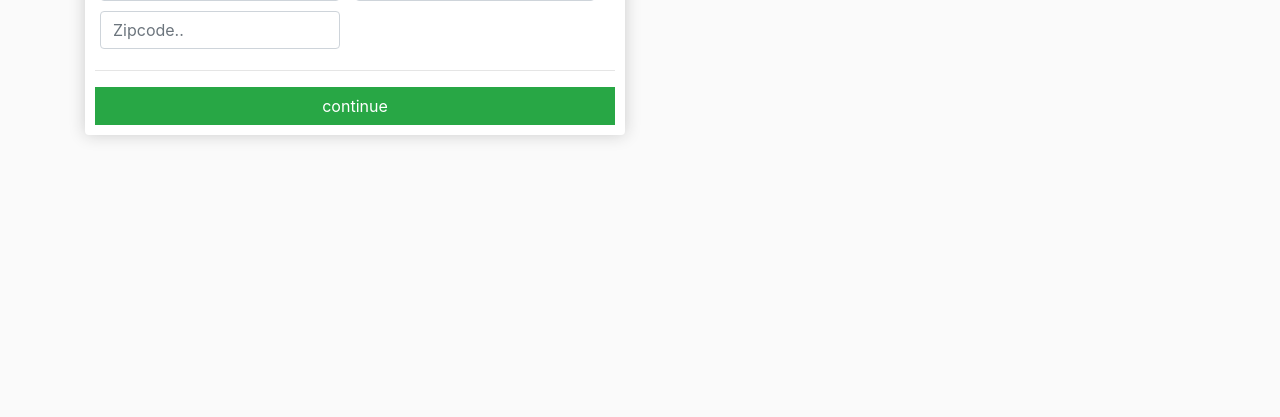
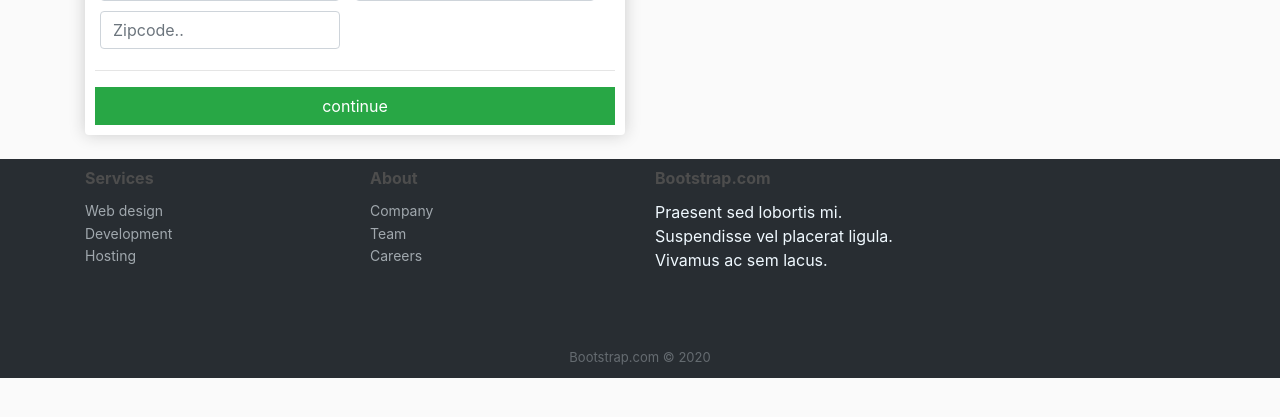
Before and after one commit to Kim-R2O/Ecommerce-Store, a Django app: template store/templates/store/checkout.html in a window 1280 px wide. Shown: the part 329-746 px from the top of the page. Run offline with Django 3.2, Linux system fonts and the light colour scheme; the template is opened without the code that fills it, so the values that code supplies are empty; parts of the project's set-up code (start-up, migrations or seed data) failed here and were passed over; some libraries are stand-ins or nearby versions.

Commit message:
<footer> added

```diff
--- a/static/css/main.css
+++ b/static/css/main.css
@@ -97,3 +97,45 @@ h1,h2,h3,h4,h5,h6{
 .hidden{
 	display: none!important;
 }
+
+.footer-dark {
+    padding: 10px;
+    color: #f0f9ff;
+    background-color: #282d32
+}
+
+.footer-dark h3 {
+    margin-top: 0;
+    margin-bottom: 12px;
+    font-weight: bold;
+    font-size: 16px
+}
+
+.footer-dark ul {
+    padding: 0;
+    list-style: none;
+    line-height: 1.6;
+    font-size: 14px;
+    margin-bottom: 0
+}
+
+.footer-dark ul a {
+    color: inherit;
+    text-decoration: none;
+    opacity: 0.6
+}
+
+.footer-dark ul a:hover {
+    opacity: 0.8
+}
+
+.footer-dark .item.text {
+    margin-bottom: 36px
+}
+.footer-dark .copyright {
+    text-align: center;
+    padding-top: 24px;
+    opacity: 0.3;
+    font-size: 13px;
+    margin-bottom: 0
+}
--- a/store/templates/store/checkout.html
+++ b/store/templates/store/checkout.html
@@ -45,7 +45,7 @@
             <br>
             <div class="box-element hidden" id="payment-info">
                 <small>Paypal Options</small>
-                <button id="make-payment">Make payment</button>
+                <div id="paypal-button-container"></div>
             </div>
 
         </div>
@@ -72,6 +72,40 @@
         </div>
 
     </div>
+    <script src="https://www.paypal.com/sdk/js?client-id=sb&currency=USD"></script>
+
+    <script>
+        // Render the PayPal button into #paypal-button-container
+        paypal.Buttons({
+
+            style:{
+                color: 'blue',
+                shape: 'rect',
+            },
+
+            // Set up the transaction
+            createOrder: function(data, actions) {
+                return actions.order.create({
+                    purchase_units: [{
+                        amount: {
+                            value: '88.44'
+                        }
+                    }]
+                });
+            },
+
+            // Finalize the transaction
+            onApprove: function(data, actions) {
+                return actions.order.capture().then(function(details) {
+                    // Show a success message to the buyer
+                    alert('Transaction completed by ' + details.payer.name.given_name + '!');
+                });
+            }
+
+
+        }).render('#paypal-button-container');
+    </script>
+
     <script type="text/javascript">
         var shipping = '{{order.shipping}}'
         var total = "{{order_get_cart_total|floatformat}}"
@@ -99,9 +133,7 @@
             document.getElementById('payment-info').classList.remove("hidden");
         })
 
-        document.getElementById('make-payment').addEventListener('click', function(e){
-            submitFormData()
-        })
+
 
         function submitFormData(){
             console.log('Payment button clicked')
--- a/store/templates/store/main.html
+++ b/store/templates/store/main.html
@@ -97,6 +97,34 @@
 	<script src="https://stackpath.bootstrapcdn.com/bootstrap/4.4.1/js/bootstrap.min.js" integrity="sha384-wfSDF2E50Y2D1uUdj0O3uMBJnjuUD4Ih7YwaYd1iqfktj0Uod8GCExl3Og8ifwB6" crossorigin="anonymous"></script>
 
   <script type="text/javascript" src="{% static 'js/cart.js' %}"></script>
-
+<div class="footer-dark">
+    <footer>
+        <div class="container">
+            <div class="row">
+                <div class="col-md-3 item">
+                    <h3>Services</h3>
+                    <ul>
+                        <li><a href="#">Web design</a></li>
+                        <li><a href="#">Development</a></li>
+                        <li><a href="#">Hosting</a></li>
+                    </ul>
+                </div>
+                <div class="col-md-3 item">
+                    <h3>About</h3>
+                    <ul>
+                        <li><a href="#">Company</a></li>
+                        <li><a href="#">Team</a></li>
+                        <li><a href="#">Careers</a></li>
+                    </ul>
+                </div>
+                <div class="col-md-3 item text">
+                    <h3>Bootstrap.com</h3>
+                    <p>Praesent sed lobortis mi. Suspendisse vel placerat ligula. Vivamus ac sem lacus.</p>
+                </div>
+            </div>
+            <p class="copyright">Bootstrap.com © 2020</p>
+        </div>
+    </footer>
+</div>
 </body>
 </html>
```
Also changed, not shown: store/utils.py (+36 -37 lines).
